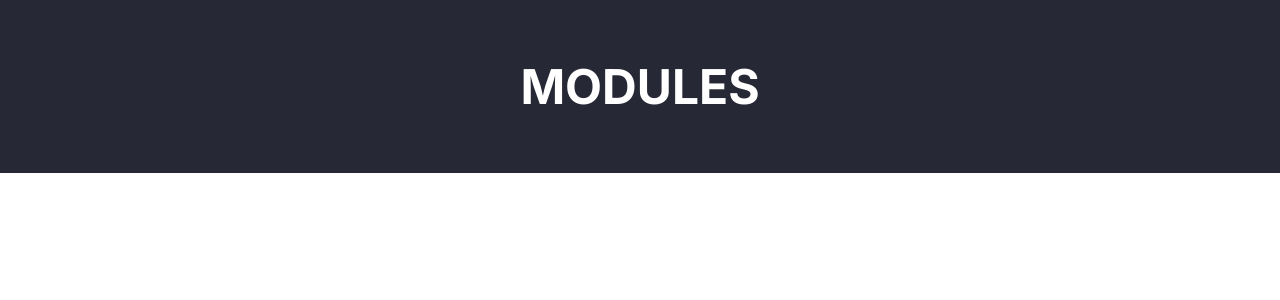
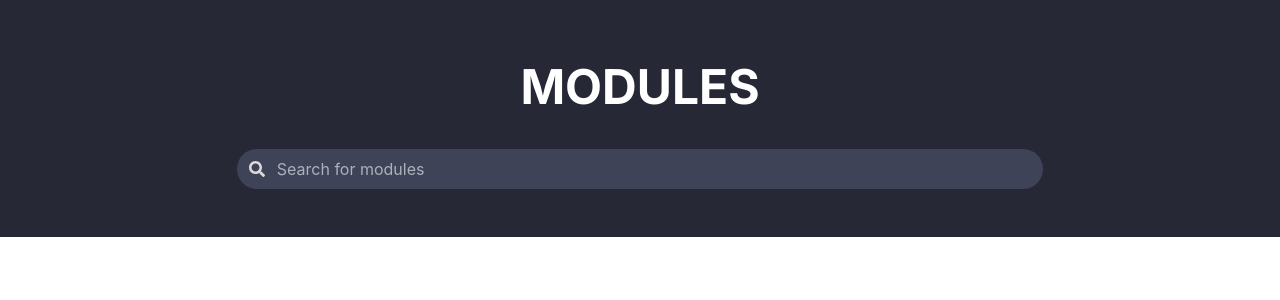
Before and after one commit to nestdotland/fossil, a Vue app in the folder src/archive/: page / in a window 1280 px wide. Shown: the top 300 px of the page. Built offline with nearby package versions, Linux system fonts and the light colour scheme.

Commit message:
feat(archive): Added custom nest sass to override Bulma

```diff
--- a/src/archive/src/App.vue
+++ b/src/archive/src/App.vue
@@ -1,5 +1,5 @@
 <template>
-  <div id="app">
+  <div class="nest" id="app">
     <Gallery />
   </div>
 </template>
@@ -15,25 +15,4 @@ export default {
 };
 </script>
 
-<style>
-@import url("https://fonts.googleapis.com/css2?family=Inter:wght@300;400;500;600;700&display=swap");
-
-#app {
-  font-family: "Inter", sans-serif;
-  -webkit-font-smoothing: antialiased;
-  -moz-osx-font-smoothing: grayscale;
-}
-
-.hero.is-dark {
-  background-color: #262835 !important;
-}
-
-.title.is-1 {
-  font-family: Inter;
-  font-style: normal;
-  font-weight: bold;
-  font-size: 64px;
-  line-height: 77px;
-  text-transform: uppercase;
-}
-</style>
+<style lang="scss"></style>
--- /dev/null
+++ b/src/archive/src/assets/nest-style.scss
@@ -0,0 +1,45 @@
+$dp0: #262835;
+$dp1: #333647;
+$dp2: #3e4357;
+$text: #f2f3f6;
+$sub-heading: #adb1bc;
+$heading: #ffffff;
+$yellow: #fdbb2d;
+$cyan: #22c1c3;
+
+@import url("https://fonts.googleapis.com/css2?family=Inter:wght@300;400;500;600;700&display=swap");
+
+.nest {
+    font-family: "Inter", sans-serif;
+    -webkit-font-smoothing: antialiased;
+    -moz-osx-font-smoothing: grayscale;
+
+    &.search-bar {
+        width: 70%;
+        min-width: 300px;
+        margin: auto;
+
+        .input {
+            background-color: $dp2;
+            color: $text;
+            border: none;
+            box-shadow: none;
+        }
+
+        ::placeholder {
+            color: $sub-heading;
+        }
+    }
+
+    &.hero.is-dark {
+        background-color: $dp0 !important;
+    }
+
+    &.title.is-1 {
+        font-family: Inter;
+        font-style: normal;
+        font-weight: bold;
+        line-height: 77px;
+        text-transform: uppercase;
+    }
+}
--- a/src/archive/src/components/Gallery.vue
+++ b/src/archive/src/components/Gallery.vue
@@ -1,8 +1,14 @@
 <template>
-  <div class="hero is-dark">
+  <div class="nest hero is-dark">
     <div class="hero-body">
       <div class="container">
-        <h1 class="title is-1 has-text-centered">Modules</h1>
+        <h1 class="nest title is-1 has-text-centered">Modules</h1>
+        <div class="nest control has-icons-left search-bar">
+          <input class="input is-rounded" type="text" placeholder="Search for modules" />
+          <span class="icon is-small is-left">
+            <font-awesome-icon :icon="['fa', 'search']" />
+          </span>
+        </div>
       </div>
     </div>
   </div>
@@ -12,5 +18,5 @@
 export default {};
 </script>
 
-<style>
+<style lang="scss" scoped>
 </style>
--- a/src/archive/src/main.js
+++ b/src/archive/src/main.js
@@ -1,9 +1,18 @@
-import Vue from 'vue';
-import App from './App.vue';
+import Vue from 'vue'
+import App from './App.vue'
 
-Vue.config.productionTip = false;
-import "bulma/css/bulma.css";
+import "bulma/css/bulma.css"
+import "./assets/nest-style.scss"
+
+import { library } from '@fortawesome/fontawesome-svg-core'
+import { faSearch } from '@fortawesome/free-solid-svg-icons'
+import { FontAwesomeIcon } from '@fortawesome/vue-fontawesome'
+library.add(faSearch)
+
+Vue.component('font-awesome-icon', FontAwesomeIcon)
+
+Vue.config.productionTip = false
 
 new Vue({
   render: h => h(App),
-}).$mount('#app');
+}).$mount('#app')
```
Also changed, not shown: src/archive/package.json (+7 -0 lines), 1 other file (tests, documents, lock files or other folders).
